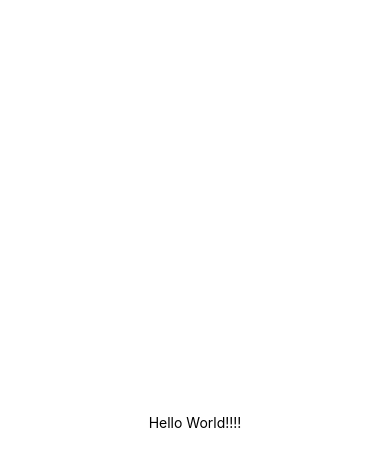
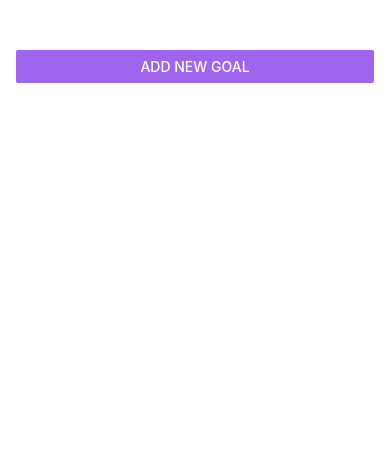
Before and after one commit to yeryshevArtem/react-native-course, a React Native app: screen / in a window 390 px wide. Shown: the top 466 px of the page. Built offline with nearby package versions, Linux system fonts and the light colour scheme.

Commit message:
Complete goal manager app

```diff
--- a/App.js
+++ b/App.js
@@ -1,20 +1,80 @@
+import { useState } from 'react';
+import { StyleSheet, View, FlatList, Button } from 'react-native';
 import { StatusBar } from 'expo-status-bar';
-import { StyleSheet, Text, View } from 'react-native';
+
+import GoalItem from './components/GoalItem';
+import GoalInput from './components/GoalInput';
 
 export default function App() {
+  const [modalIsVisible, setModalIsVisible] = useState(false);
+  const [courseGoals, setCourseGoals] = useState([]);
+
+  function startAddGoalHandler() {
+    setModalIsVisible(true);
+  }
+
+  function endAddGoalHandler() {
+    setModalIsVisible(false);
+  }
+
+  function addGoalHandler(enteredGoalText) {
+    setCourseGoals((currentCourseGoals) => [
+      ...currentCourseGoals,
+      { text: enteredGoalText, id: Math.random().toString() },
+    ]);
+    endAddGoalHandler();
+  }
+
+  function deleteGoalHandler(id) {
+    setCourseGoals((currentCourseGoals) => {
+      return currentCourseGoals.filter((goal) => goal.id !== id);
+    });
+  }
+
   return (
-    <View style={styles.container}>
-      <Text>Hello World!!!!</Text>
-      <StatusBar style="auto" />
-    </View>
+    <>
+      <StatusBar style="light" />
+      <View style={styles.appContainer}>
+        <Button
+          title="Add New Goal"
+          color="#a065ec"
+          onPress={startAddGoalHandler}
+        />
+        <GoalInput
+          visible={modalIsVisible}
+          onAddGoal={addGoalHandler}
+          onCancel={endAddGoalHandler}
+        />
+        <View style={styles.goalsContainer}>
+          <FlatList
+            data={courseGoals}
+            renderItem={(itemData) => {
+              return (
+                <GoalItem
+                  text={itemData.item.text}
+                  id={itemData.item.id}
+                  onDeleteItem={deleteGoalHandler}
+                />
+              );
+            }}
+            keyExtractor={(item, index) => {
+              return item.id;
+            }}
+            alwaysBounceVertical={false}
+          />
+        </View>
+      </View>
+    </>
   );
 }
 
 const styles = StyleSheet.create({
-  container: {
+  appContainer: {
     flex: 1,
-    backgroundColor: '#fff',
-    alignItems: 'center',
-    justifyContent: 'center',
+    paddingTop: 50,
+    paddingHorizontal: 16,
+  },
+  goalsContainer: {
+    flex: 5,
   },
 });
--- /dev/null
+++ b/components/GoalInput.js
@@ -0,0 +1,81 @@
+import { useState } from 'react';
+import {
+  View,
+  TextInput,
+  Button,
+  StyleSheet,
+  Modal,
+  Image,
+} from 'react-native';
+
+function GoalInput(props) {
+  const [enteredGoalText, setEnteredGoalText] = useState('');
+
+  function goalInputHandler(enteredText) {
+    setEnteredGoalText(enteredText);
+  }
+
+  function addGoalHandler() {
+    props.onAddGoal(enteredGoalText);
+    setEnteredGoalText('');
+  }
+
+  return (
+    <Modal visible={props.visible} animationType="slide">
+      <View style={styles.inputContainer}>
+        <Image
+          style={styles.image}
+          source={require('../assets/images/goal.png')}
+        />
+        <TextInput
+          style={styles.textInput}
+          placeholder="Your course goal!"
+          onChangeText={goalInputHandler}
+          value={enteredGoalText}
+        />
+        <View style={styles.buttonContainer}>
+          <View style={styles.button}>
+            <Button title="Cancel" onPress={props.onCancel} color="#f31282" />
+          </View>
+          <View style={styles.button}>
+            <Button title="Add Goal" onPress={addGoalHandler} color="#b180f0" />
+          </View>
+        </View>
+      </View>
+    </Modal>
+  );
+}
+
+export default GoalInput;
+
+const styles = StyleSheet.create({
+  inputContainer: {
+    flex: 1,
+    justifyContent: 'center',
+    alignItems: 'center',
+    padding: 16,
+    backgroundColor: '#311b6b',
+  },
+  image: {
+    width: 100,
+    height: 100,
+    margin: 20,
+  },
+  textInput: {
+    borderWidth: 1,
+    borderColor: '#e4d0ff',
+    backgroundColor: '#e4d0ff',
+    color: '#120438',
+    borderRadius: 6,
+    width: '100%',
+    padding: 16,
+  },
+  buttonContainer: {
+    marginTop: 16,
+    flexDirection: 'row',
+  },
+  button: {
+    width: 100,
+    marginHorizontal: 8,
+  },
+});
--- /dev/null
+++ b/components/GoalItem.js
@@ -0,0 +1,32 @@
+import { StyleSheet, View, Text, Pressable } from 'react-native';
+
+function GoalItem(props) {
+  return (
+    <View style={styles.goalItem}>
+      <Pressable
+        android_ripple={{ color: '#210644' }}
+        onPress={props.onDeleteItem.bind(this, props.id)}
+        style={({ pressed }) => pressed && styles.pressedItem}
+      >
+        <Text style={styles.goalText}>{props.text}</Text>
+      </Pressable>
+    </View>
+  );
+}
+
+export default GoalItem;
+
+const styles = StyleSheet.create({
+  goalItem: {
+    margin: 8,
+    borderRadius: 6,
+    backgroundColor: '#5e0acc',
+  },
+  pressedItem: {
+    opacity: 0.5,
+  },
+  goalText: {
+    color: 'white',
+    padding: 8,
+  },
+});
```
Also changed, not shown: assets/images/goal.png (added).
